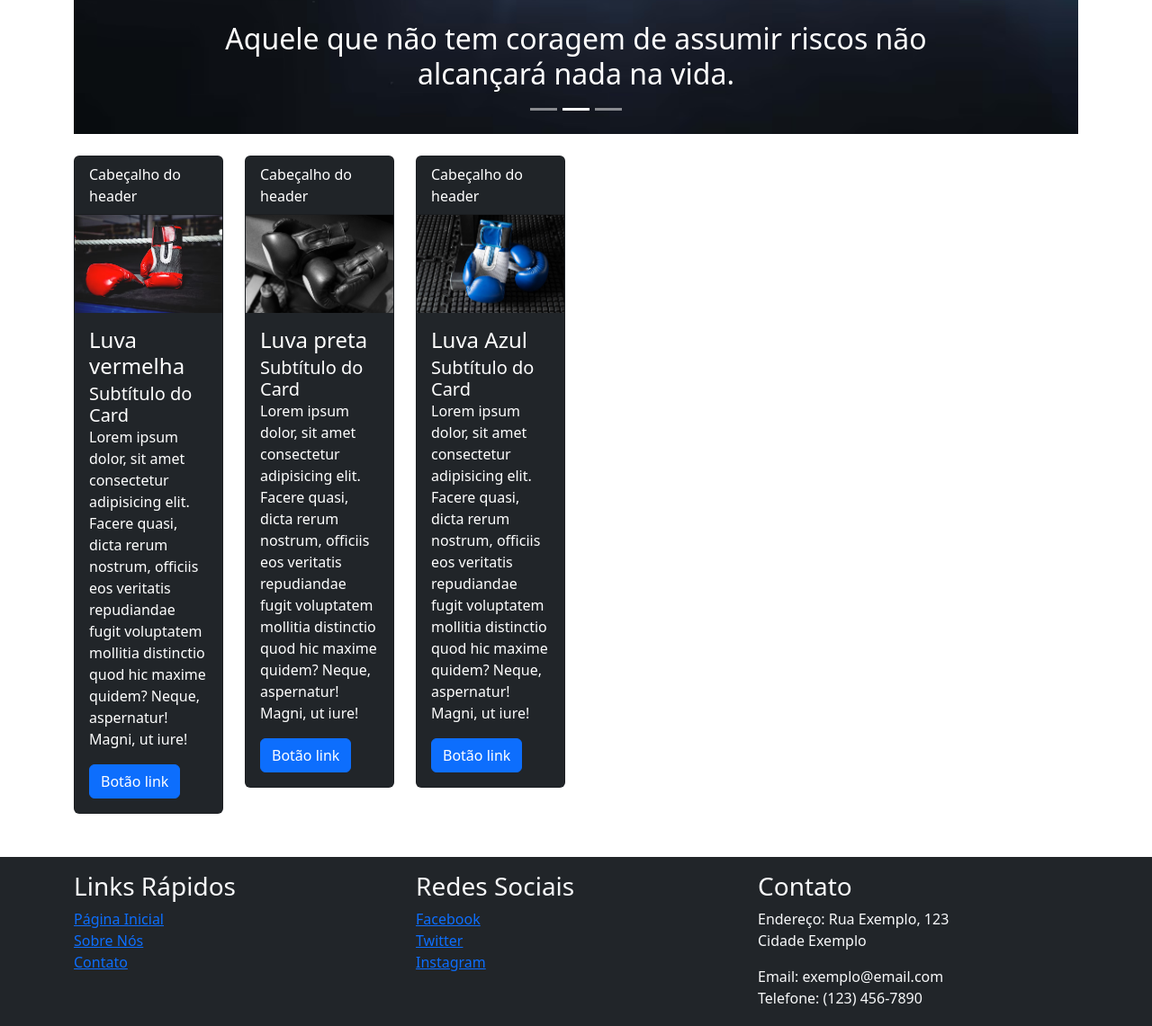
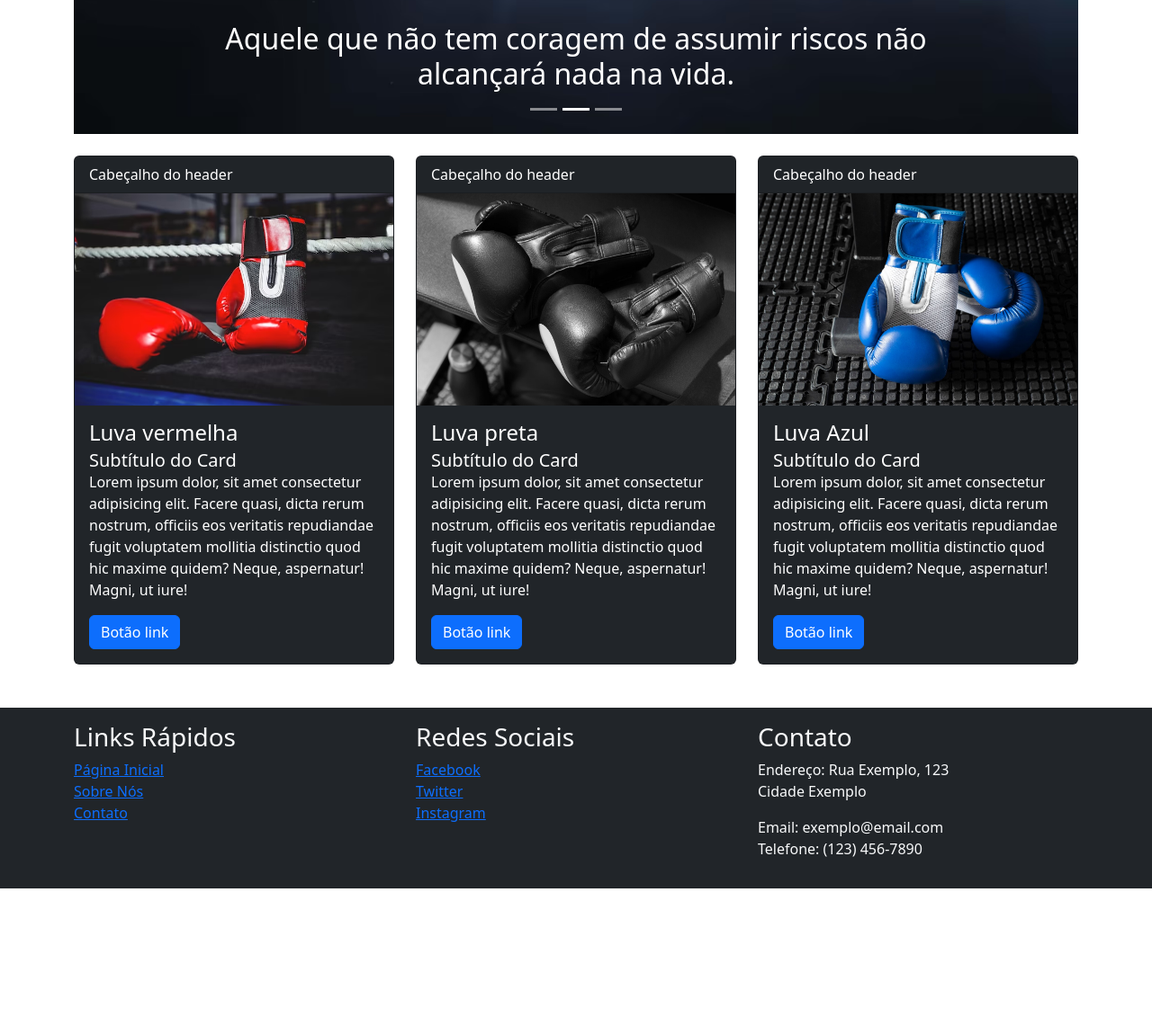
Before and after one commit to Matheus0811/viva-boxe, a plain HTML site: page index.html in a window 1280 px wide. Shown: the part 675-1816 px from the top of the page at 90% size. After the commit the page ends 1663 px from the top, so only its background shows below. Drawn offline with nearby package versions, Linux system fonts and the light colour scheme.

Commit message:
atualizando

```diff
--- a/index.html
+++ b/index.html
@@ -85,7 +85,7 @@
     <!-- Grid Layout com Cards -->
     <div class="container">
         <div class="row mt-4 mb-4">
-            <div class="col-12 col-sm-6 col-md-4 col-lg-4 col-xl-2 mb-4">
+            <div class="col-12 col-sm-6 col-md-4 col-lg-4 col-xl-4 mb-4">
                 <div class="card text-bg-dark">
                     <div class="card-header">
                         Cabeçalho do header
@@ -103,7 +103,7 @@
                     </div>
                 </div>
             </div>
-            <div class="col-12 col-sm-6 col-md-4 col-lg-4 col-xl-2 mb-4">
+            <div class="col-12 col-sm-6 col-md-4 col-lg-4 col-xl-4 mb-4">
                 <div class="card text-bg-dark">
                     <div class="card-header">
                         Cabeçalho do header
@@ -121,7 +121,7 @@
                     </div>
                 </div>
             </div>
-            <div class="col-12 col-sm-6 col-md-4 col-lg-4 col-xl-2">
+            <div class="col-12 col-sm-6 col-md-4 col-lg-4 col-xl-4">
                 <div class="card text-bg-dark">
                     <div class="card-header">
                         Cabeçalho do header
```
